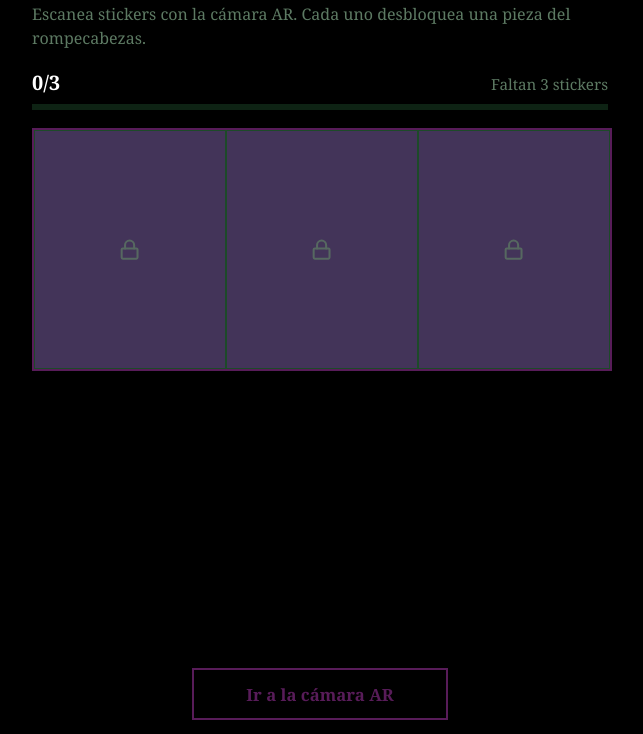
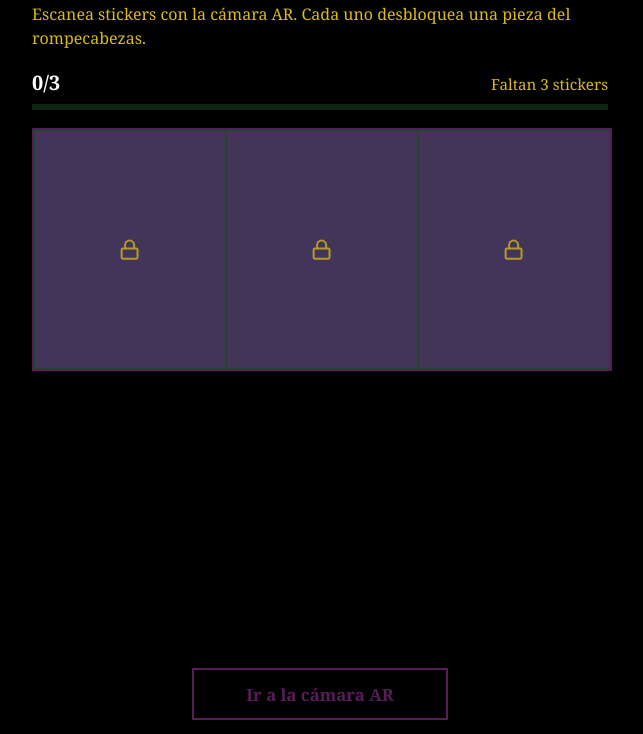
Before and after one commit to EryIbarra13/CAMARASTICKERS, a plain HTML site: page Album.html in a window 1280 px wide. Shown: the part 66-800 px from the top of the page, without its empty margins (320-963 px from the left). Drawn offline with Linux system fonts and the light colour scheme.

Commit message:
Change color variable 'tenue' in Album.html

```diff
--- a/Album.html
+++ b/Album.html
@@ -6,7 +6,7 @@
 <meta name="theme-color" content="#000000">
 <title>Álbum · Rompecabezas</title>
 <style>
-  :root { --verde: #581C59; --tenue: #5d7a63; --fondo-pieza: #433459; }
+  :root { --verde: #581C59; --tenue: #D9BA1E; --fondo-pieza: #433459; }
   html, body { margin: 0; background: #000; }
   body {
     min-height: 100dvh;
```
